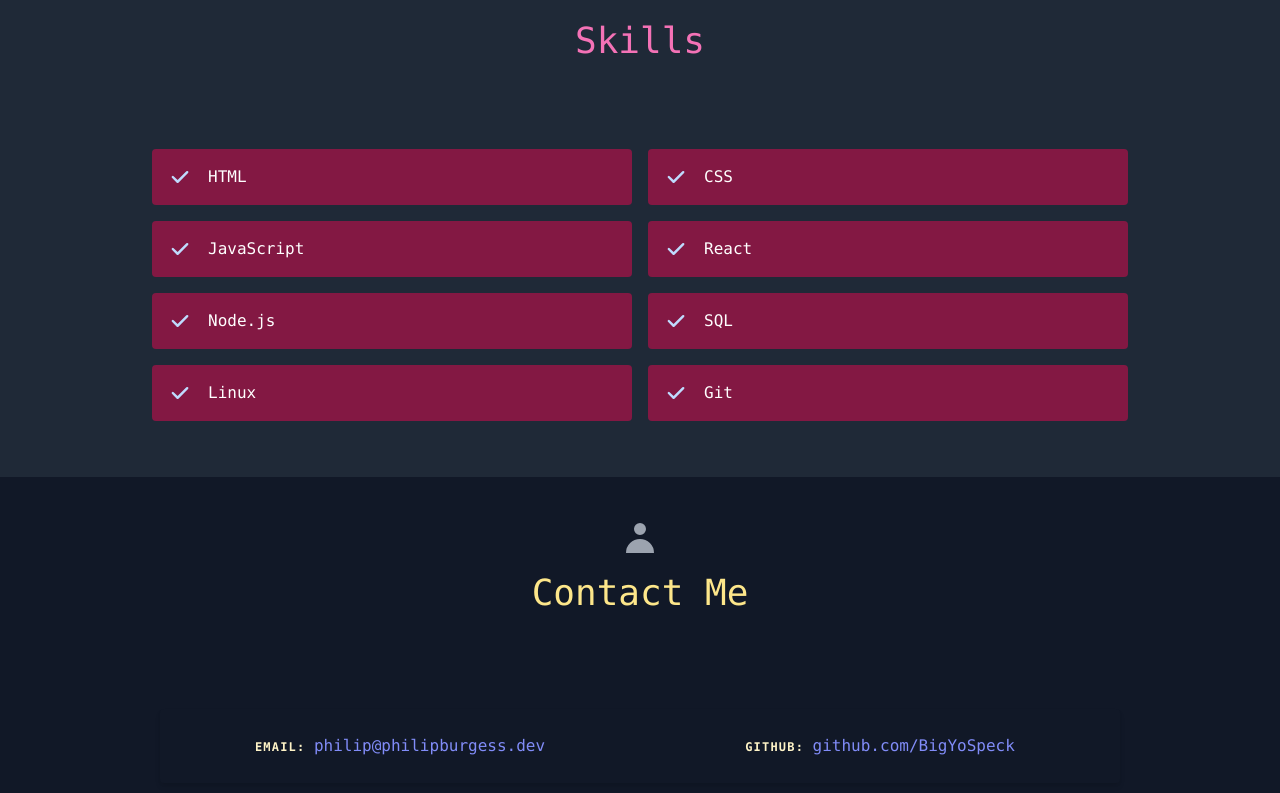
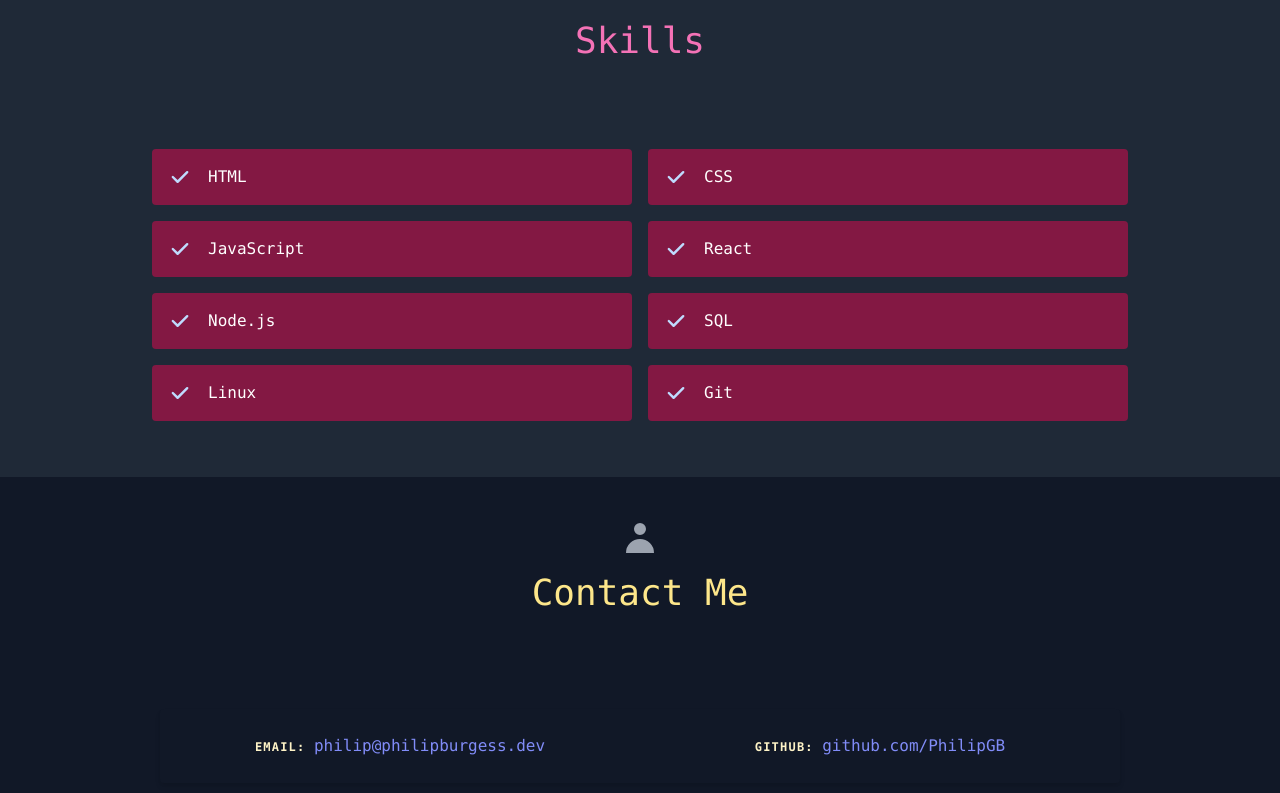
Before and after one commit to PhilipGB/react-app, a React (Create React App) app: page / in a window 1280 px wide. Shown: the part 1173-1966 px from the top of the page. Built offline with nearby package versions, Linux system fonts and the light colour scheme.

Commit message:
github account details updated

```diff
--- a/src/components/Contact.js
+++ b/src/components/Contact.js
@@ -1,5 +1,5 @@
 import { UserIcon } from "@heroicons/react/solid";
-import React from "react"
+import React from "react";
 
 function Contact() {
   return (
@@ -14,22 +14,28 @@ function Contact() {
         <div className="bg-gray-900 relative flex flex-wrap py-6 rounded shadow-md">
           <div className="lg:w-1/2 px-6 mt-4 lg:mt-0">
             <span className="title-font font-semibold text-yellow-100 tracking-widest text-xs">
-                EMAIL:{'\u00A0'}
+              EMAIL:{"\u00A0"}
             </span>
             <a
-                href="mailto: philip@philipburgess.dev" target="_blank"
-                rel="noopener noreferrer" className="text-indigo-400 leading-relaxed">
+              href="mailto: philip@philipburgess.dev"
+              target="_blank"
+              rel="noopener noreferrer"
+              className="text-indigo-400 leading-relaxed"
+            >
               philip@philipburgess.dev
             </a>
           </div>
           <div className="lg:w-1/2 px-6 mt-4 lg:mt-0">
             <span className="title-font font-semibold text-yellow-100 tracking-widest text-xs">
-                GITHUB:{'\u00A0'}
+              GITHUB:{"\u00A0"}
             </span>
             <a
-                href="https://github.com/BigYoSpeck" target="_blank"
-                rel="noopener noreferrer" className="text-indigo-400 leading-relaxed">
-                  github.com/BigYoSpeck
+              href="https://github.com/PhilipGB"
+              target="_blank"
+              rel="noopener noreferrer"
+              className="text-indigo-400 leading-relaxed"
+            >
+              github.com/PhilipGB
             </a>
           </div>
         </div>
```
Lines whose indentation alone changed are shown as unchanged.
